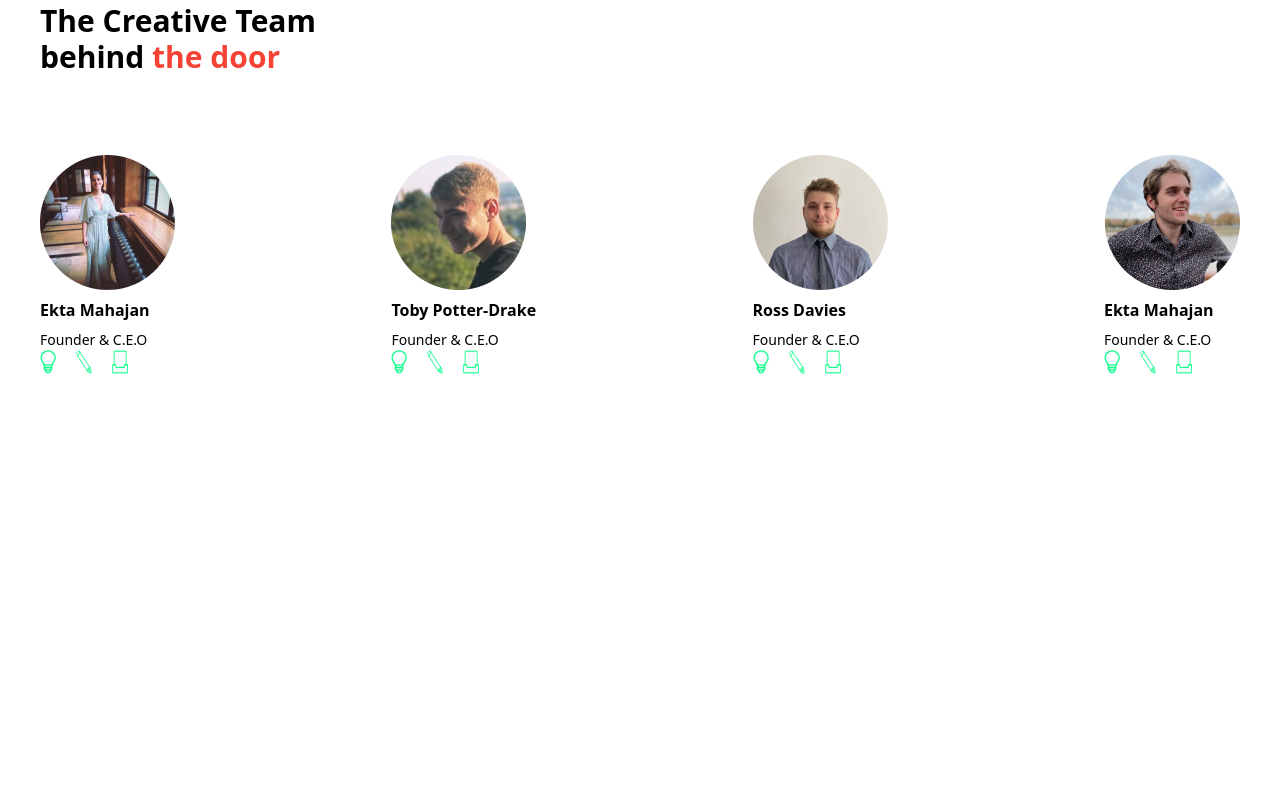
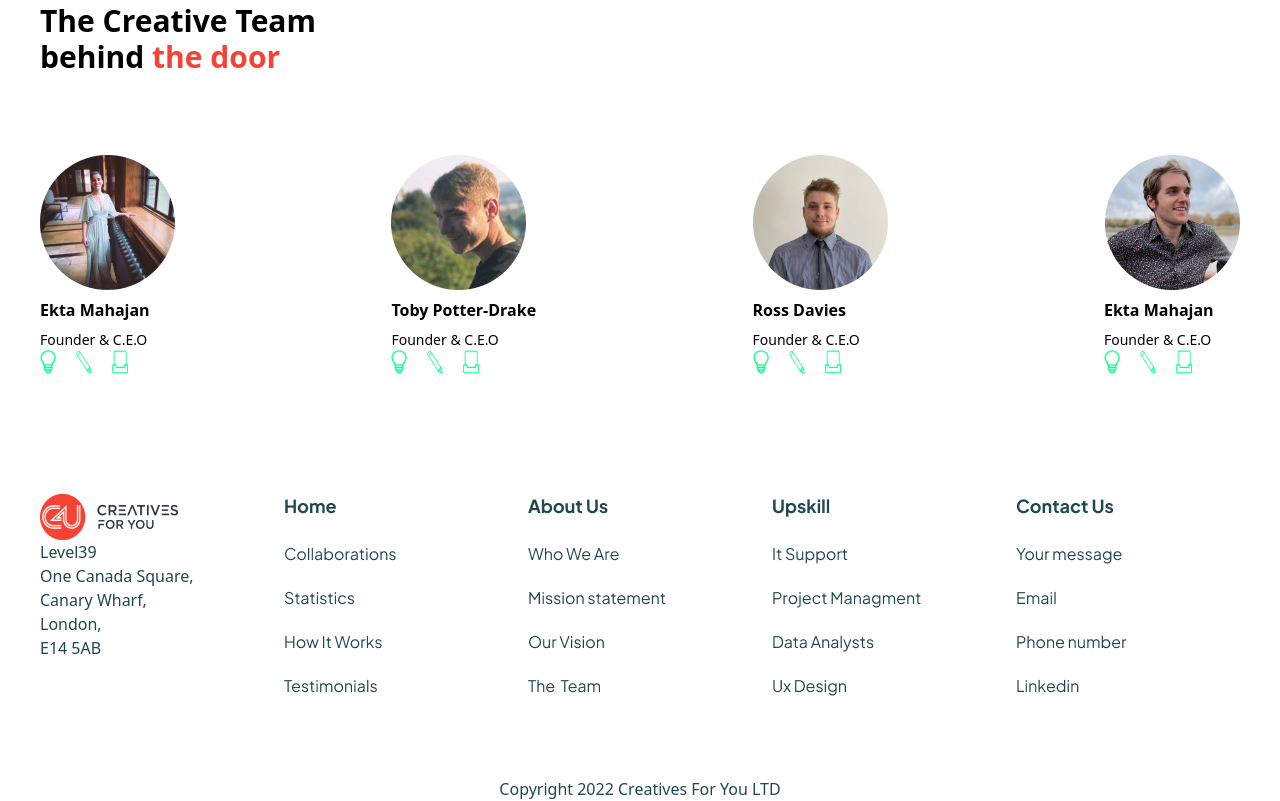
Before and after one commit to sajon01/Assignment-2-tailwindcss, a website built with Vite: page index.html in a window 1280 px wide. Shown: the part 2403-3204 px from the top of the page. Before the commit the page ends 2817 px from the top, so only its background shows below. Built offline with nearby package versions, Linux system fonts and the light colour scheme.

Commit message:
footer section

```diff
--- a/index.html
+++ b/index.html
@@ -190,5 +190,32 @@
         </div>
     </div>
 </section>
+
+<footer class="grid grid-cols-2 md:grid-cols-5 gap-5 mx-10 py-20">
+    <div>
+        <img src="./assets/c4u full logo_2022 1.png" alt="">
+        <p class="text-[#20484F]">
+            Level39 <br>
+One Canada Square, <br>
+Canary Wharf, <br>
+London,<br>
+E14 5AB <br>
+        </p>
+    </div>
+
+    <div>
+        <img src="./assets/Company Links.png" alt="">
+    </div>
+    <div>
+        <img src="./assets/Company Links (1).png" alt="">
+    </div>
+    <div>
+        <img src="./assets/Resources Links.png" alt="">
+    </div>
+    <div>
+        <img src="./assets/Product Links.png" alt="">
+    </div>
+</footer>
+<p class="text-center text-[#20484F]">Copyright 2022 Creatives For You LTD</p>
 </body>
 </html>
```
Also changed, not shown: assets/Company Links (1).png (added), assets/Company Links.png (added), assets/Product Links.png (added), assets/Resources Links.png (added).
